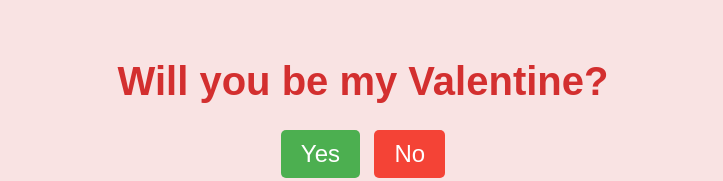
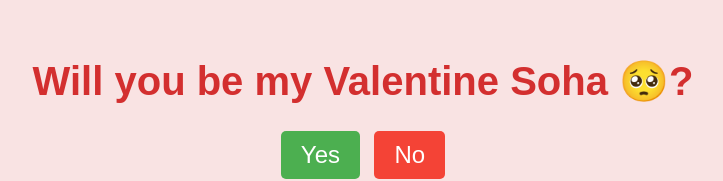
Before and after one commit to TauhidSakib/PPP, a plain HTML site: page index.html in a window 1280 px wide. Shown: the part 133-314 px from the top of the page, without its empty margins (277-1000 px from the left). Drawn offline with Linux system fonts and the light colour scheme.

Commit message:
index.html

```diff
--- a/index.html
+++ b/index.html
@@ -8,7 +8,7 @@
 </head>
 <body>
     <div class="container">
-        <h1>Will you be my Valentine?</h1>
+        <h1>Will you be my Valentine Soha 🥺?</h1>
         <div class="buttons">
             <button class="yes-button" onclick="handleYesClick()">Yes</button>
             <button class="no-button" onclick="handleNoClick()">No</button>
```
